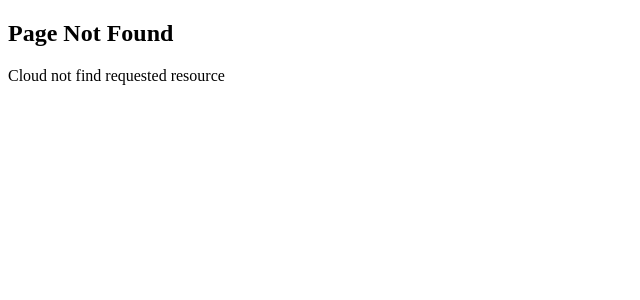
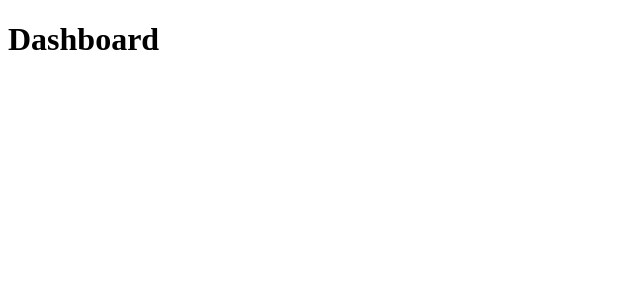
Before and after one commit to siihasann/learn-nextjs, a Next.js app: page /dashboard in a window 1280 px wide. Before the commit this address had no page. Shown: the top 300 px of the page, without its empty margins (0-640 px from the left). Built offline with nearby package versions, Linux system fonts and the light colour scheme.

Commit message:
File Colocation & Private Folders

```diff
--- /dev/null
+++ b/src/app/_lib/page.tsx
@@ -0,0 +1,4 @@
+export default function PrivateRoute()
+{
+    return <h1>You cannot view this the browser</h1>
+}
--- /dev/null
+++ b/src/app/dashboard/line-chart.tsx
@@ -0,0 +1,4 @@
+export default function LineChart()
+{
+    return <h1>Line Chart</h1>
+}
--- /dev/null
+++ b/src/app/dashboard/page.tsx
@@ -0,0 +1,8 @@
+function BarChart() {
+    return <h1>Bar Chart</h1>;
+}
+
+export default function Dashboard()
+{
+    return <h1>Dashboard</h1>
+}
```
Also changed, not shown: src/app/_lib/format-date.ts (added).
